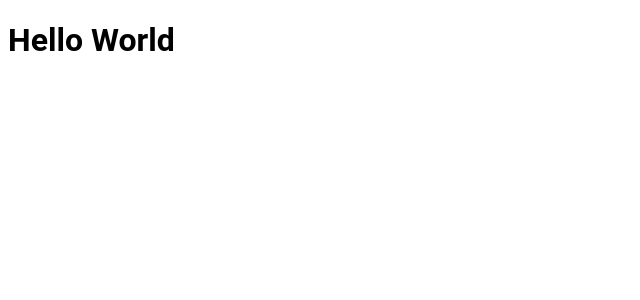
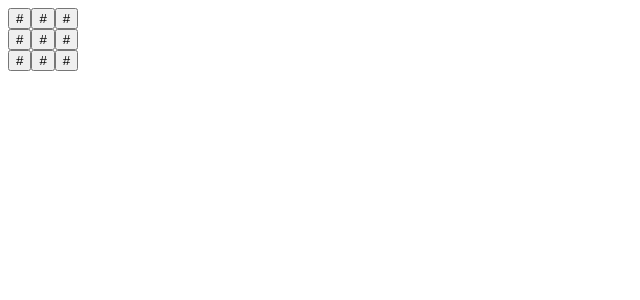
Before and after one commit to T876/tic-tac-toe, an Angular app: page / in a window 1280 px wide. Shown: the top 300 px of the page, without its empty margins (0-640 px from the left). Built offline with nearby package versions, Linux system fonts and the light colour scheme.

Commit message:
Display board

```diff
--- a/src/app/app.component.html
+++ b/src/app/app.component.html
@@ -1 +1,9 @@
-<h1>Hello World</h1>
+<div class="board">
+  @for (row of boardService.board(); track $index) {
+    <div class="row">
+      @for (cell of row; track $index) {
+        <app-square [value]="cell"></app-square>
+      }
+    </div>
+  }
+</div>
--- a/src/app/app.component.ts
+++ b/src/app/app.component.ts
@@ -1,10 +1,11 @@
 import { Component, inject, OnInit } from '@angular/core';
 import { RouterOutlet } from '@angular/router';
 import { BoardService } from './services/board.service';
+import { SquareComponent } from './components/square/square.component';
 
 @Component({
   selector: 'app-root',
-  imports: [RouterOutlet],
+  imports: [RouterOutlet, SquareComponent],
   templateUrl: './app.component.html',
   styleUrl: './app.component.scss'
 })
--- /dev/null
+++ b/src/app/components/square/square.component.html
@@ -0,0 +1 @@
+<button>{{ value() }}</button>
--- /dev/null
+++ b/src/app/components/square/square.component.ts
@@ -0,0 +1,11 @@
+import { Component, input } from '@angular/core';
+
+@Component({
+  selector: 'app-square',
+  imports: [],
+  templateUrl: './square.component.html',
+  styleUrl: './square.component.scss'
+})
+export class SquareComponent {
+  value = input<string>('');
+}
--- a/src/app/services/board.service.ts
+++ b/src/app/services/board.service.ts
@@ -25,7 +25,7 @@ export class BoardService {
   constructor() {
     const height = this.height();
     const width = this.width();
-    const board = Array.from({ length: height }, () => Array(width).fill(''));
+    const board = Array.from({ length: height }, () => Array(width).fill('#'));
     this.board.set(board);
   }
 
```
Also changed, not shown: src/app/components/square/square.component.scss (added).
